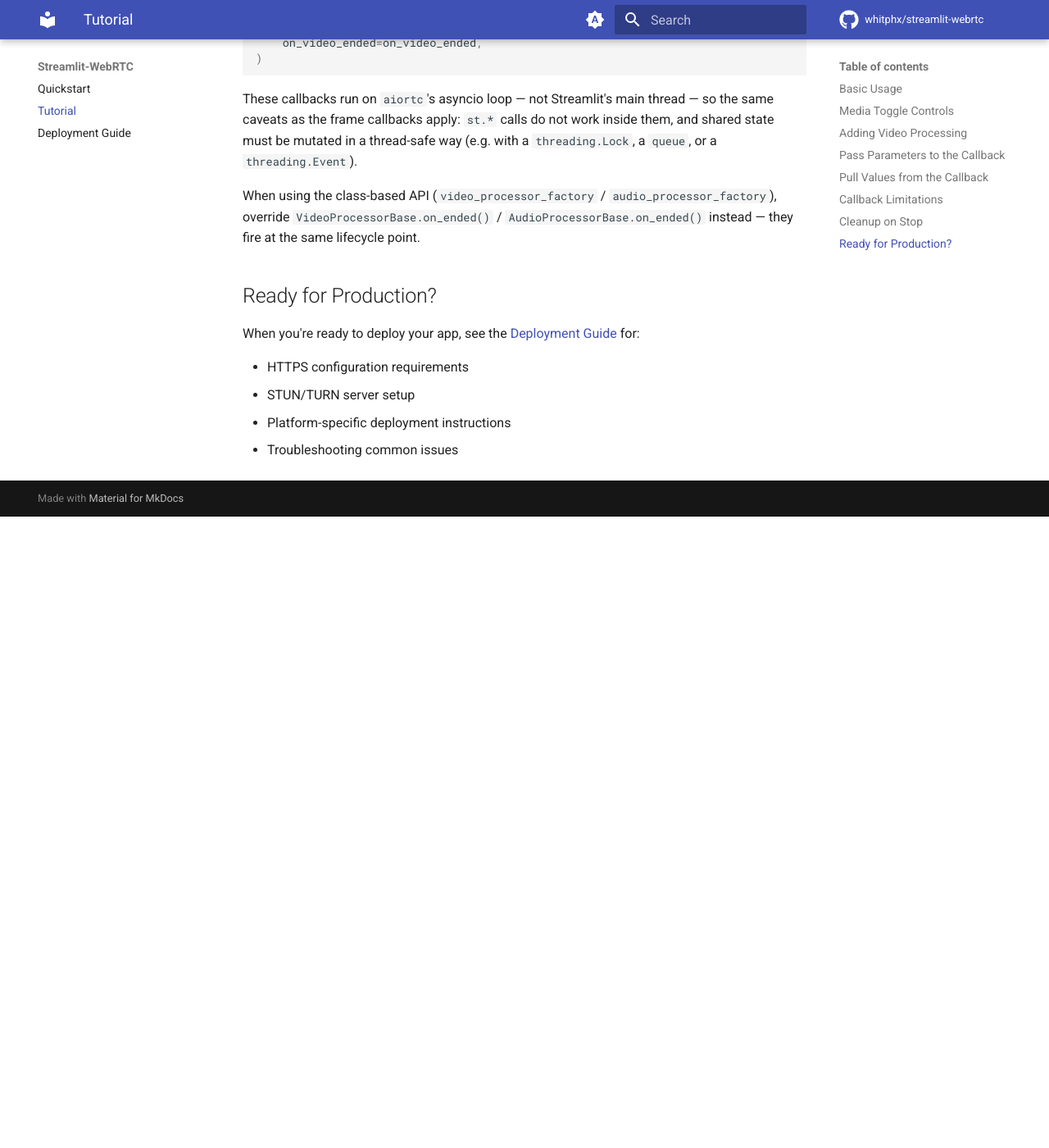
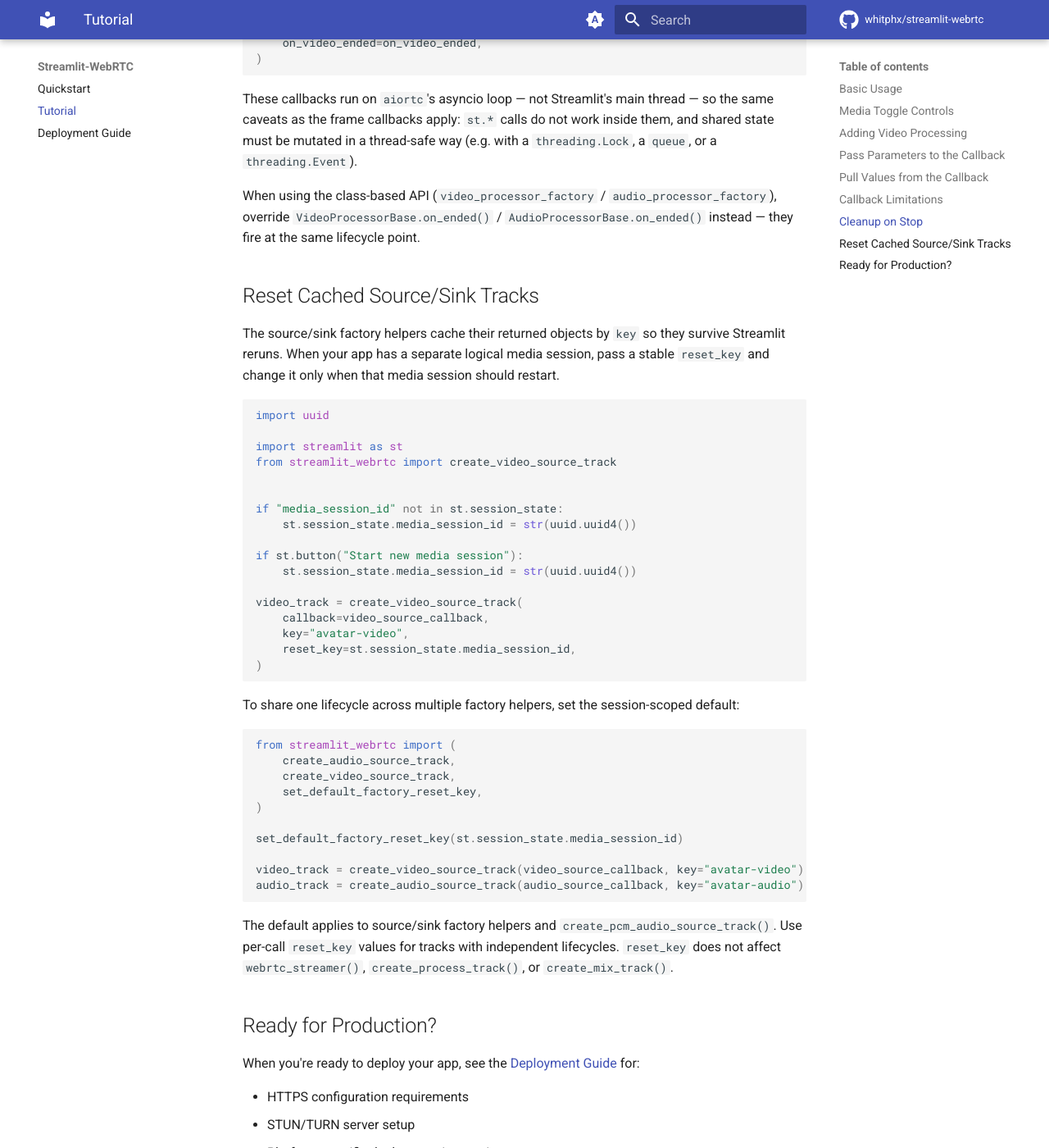
Before and after one commit to whitphx/streamlit-webrtc, an MkDocs documentation site: the page built from docs/tutorial.md, in a window 1280 px wide and 1400 px high, scrolled down 5684 px. Shown: the whole window at 82% size. Built offline with MkDocs 1.6.1 and Material for MkDocs 9.7.7, drawn with Linux system fonts in a browser that asks for light colours; comment, search, counter and statistics services are not loaded; before the commit the page ends 6314 px from its top, so only the background shows below that.

Commit message:
Document factory reset key usage

````diff
--- a/docs/tutorial.md
+++ b/docs/tutorial.md
@@ -104,6 +104,47 @@ These callbacks run on `aiortc`'s asyncio loop — not Streamlit's main thread
 
 When using the class-based API (`video_processor_factory` / `audio_processor_factory`), override `VideoProcessorBase.on_ended()` / `AudioProcessorBase.on_ended()` instead — they fire at the same lifecycle point.
 
+## Reset Cached Source/Sink Tracks
+
+The source/sink factory helpers cache their returned objects by `key` so they survive Streamlit reruns. When your app has a separate logical media session, pass a stable `reset_key` and change it only when that media session should restart.
+
+```python
+import uuid
+
+import streamlit as st
+from streamlit_webrtc import create_video_source_track
+
+
+if "media_session_id" not in st.session_state:
+    st.session_state.media_session_id = str(uuid.uuid4())
+
+if st.button("Start new media session"):
+    st.session_state.media_session_id = str(uuid.uuid4())
+
+video_track = create_video_source_track(
+    callback=video_source_callback,
+    key="avatar-video",
+    reset_key=st.session_state.media_session_id,
+)
+```
+
+To share one lifecycle across multiple factory helpers, set the session-scoped default:
+
+```python
+from streamlit_webrtc import (
+    create_audio_source_track,
+    create_video_source_track,
+    set_default_factory_reset_key,
+)
+
+set_default_factory_reset_key(st.session_state.media_session_id)
+
+video_track = create_video_source_track(video_source_callback, key="avatar-video")
+audio_track = create_audio_source_track(audio_source_callback, key="avatar-audio")
+```
+
+The default applies to source/sink factory helpers and `create_pcm_audio_source_track()`. Use per-call `reset_key` values for tracks with independent lifecycles. `reset_key` does not affect `webrtc_streamer()`, `create_process_track()`, or `create_mix_track()`.
+
 ## Ready for Production?
 
 When you're ready to deploy your app, see the [Deployment Guide](deployment.md) for:
````
Also changed, not shown: README.md (+49 -0 lines).
